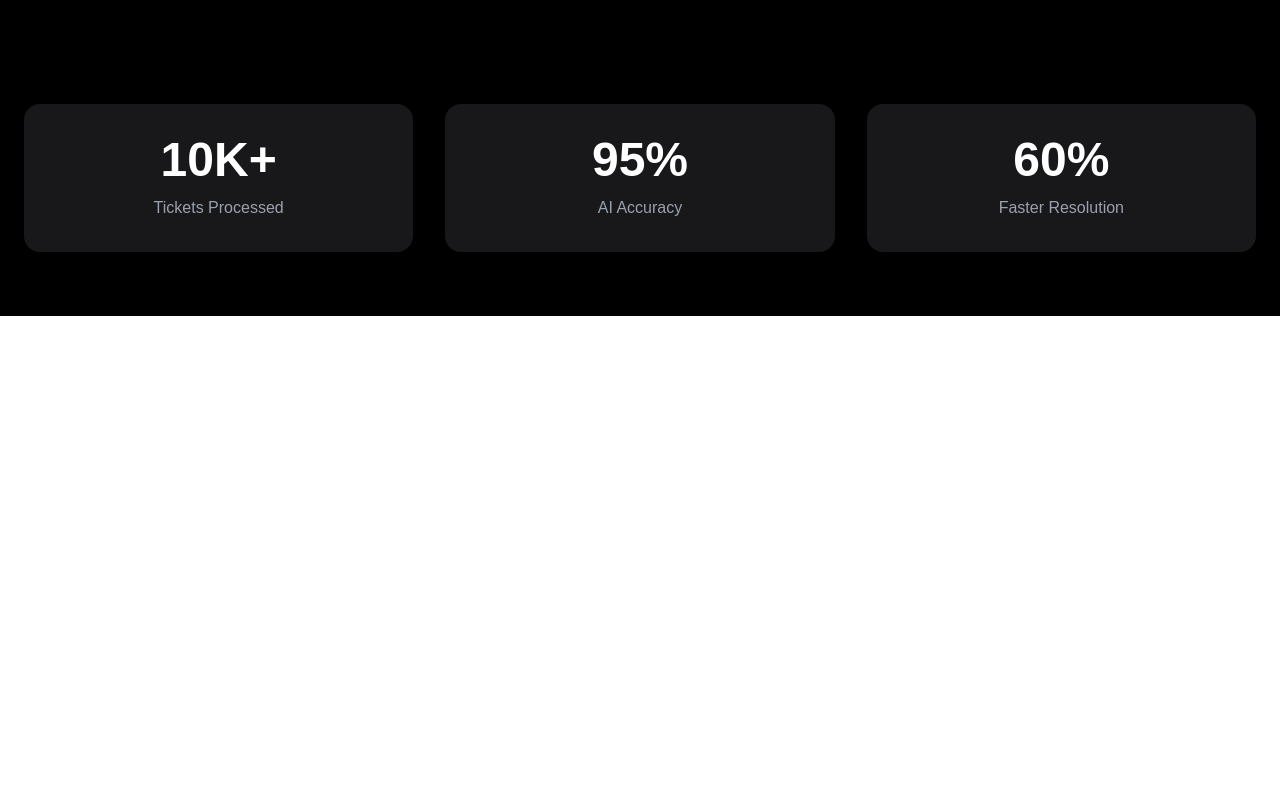
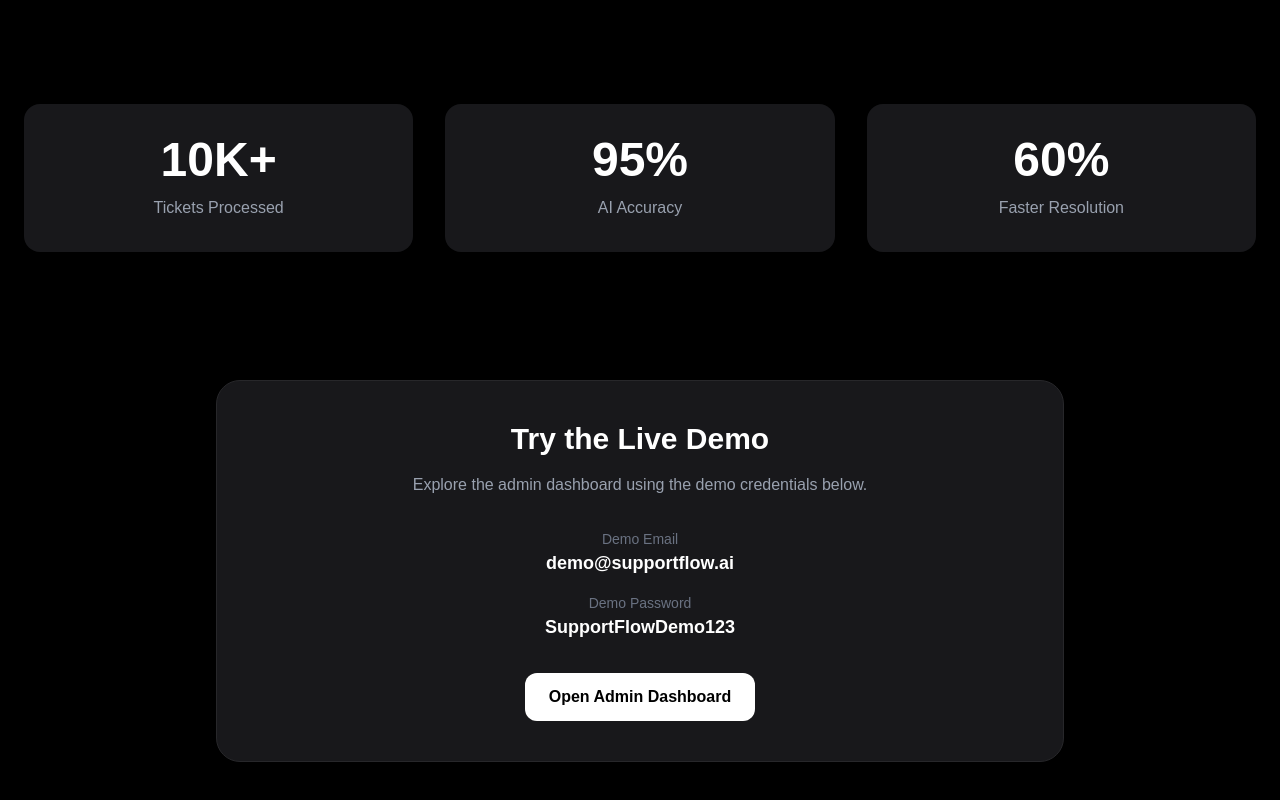
Before and after one commit to Ashish-Bose/supportflow-ai, a Next.js app in the folder frontend/: page / in a window 1280 px wide. Shown: the part 759-1559 px from the top of the page. Before the commit the page ends 1075 px from the top, so only its background shows below. Built offline with nearby package versions, Linux system fonts and the light colour scheme.

Commit message:
Add submit ticket page and dashboard UI improvements

```diff
--- a/frontend/app/page.tsx
+++ b/frontend/app/page.tsx
@@ -181,7 +181,54 @@ export default function Home() {
   </div>
 
 </section>
+{/* DEMO ACCESS */}
 
+<section className="max-w-4xl mx-auto px-6 py-16">
+
+  <div className="bg-zinc-900 border border-zinc-800 rounded-3xl p-10 text-center">
+
+    <h2 className="text-3xl font-bold mb-4">
+      Try the Live Demo
+    </h2>
+
+    <p className="text-gray-400 mb-8">
+      Explore the admin dashboard using the demo credentials below.
+    </p>
+
+    <div className="space-y-4 mb-8">
+
+      <div>
+        <p className="text-sm text-gray-500">
+          Demo Email
+        </p>
+
+        <p className="text-lg font-semibold">
+          demo@supportflow.ai
+        </p>
+      </div>
+
+      <div>
+        <p className="text-sm text-gray-500">
+          Demo Password
+        </p>
+
+        <p className="text-lg font-semibold">
+          SupportFlowDemo123
+        </p>
+      </div>
+
+    </div>
+
+    <a
+      href="/login"
+      className="inline-block bg-white text-black px-6 py-3 rounded-xl font-semibold"
+    >
+      Open Admin Dashboard
+    </a>
+
+  </div>
+
+</section>
       {/* TICKET FORM */}
 
 
```
Lines whose indentation alone changed are shown as unchanged.
